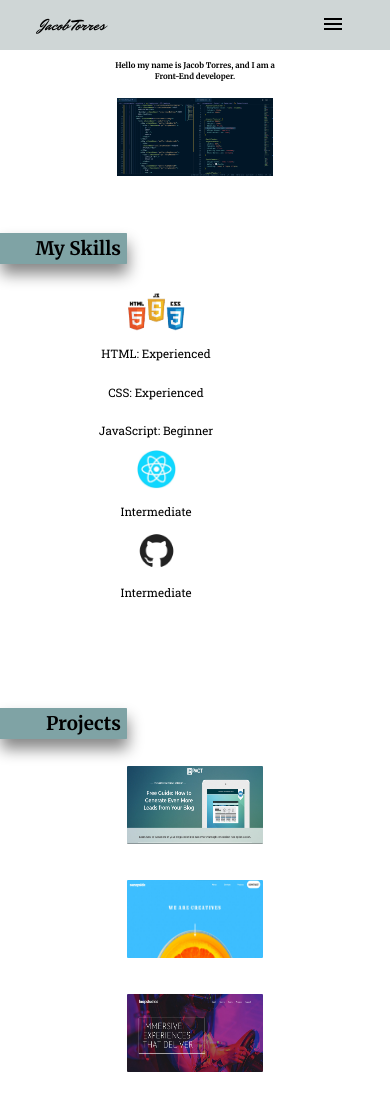
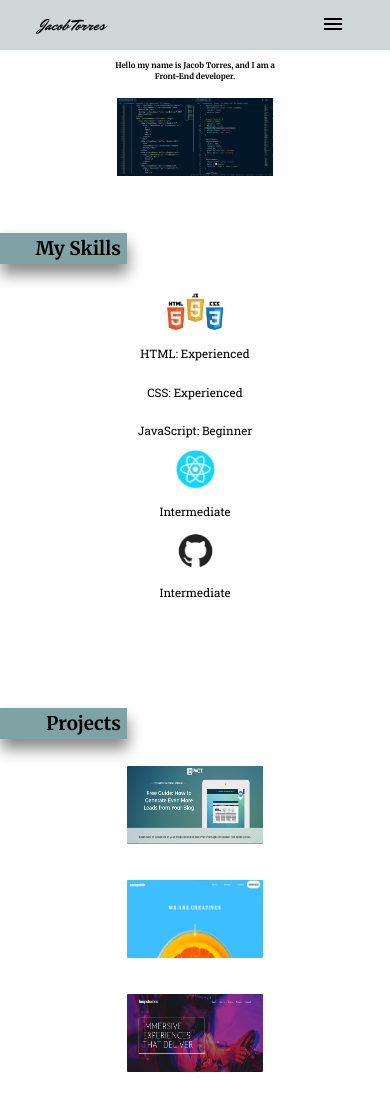
Before and after one commit to JacobTTorres/my_portfolio, a plain HTML site: page index.html in a window 390 px wide. Shown: the top 1100 px of the page. Drawn offline with Linux system fonts and the light colour scheme.

Commit message:
new edit

```diff
--- a/style.css
+++ b/style.css
@@ -210,7 +210,7 @@ a {
 }
 /* mySkills css */
 .mySkillsContainer {
-	width: 100%;
+	width: 100vw;
 	height: 100%;
 	display: flex;
 	justify-content: center;
@@ -219,11 +219,11 @@ a {
 }
 
 .mySkillsContent {
-	width: 100vw;
+	width: 100%;
 	height: 100%;
 	display: flex;
-	justify-content: space-around;
-	align-items: flex-start;
+	justify-content: center;
+	align-items: center;
 	flex-direction: column;
 	margin: 5vw 0 5vw 0;
 }
@@ -520,6 +520,7 @@ a {
 
 	.skillContainer {
 		flex-direction: column;
+		align-items: center;
 	}
 	.skillHeader,
 	.projectHeader {
```
